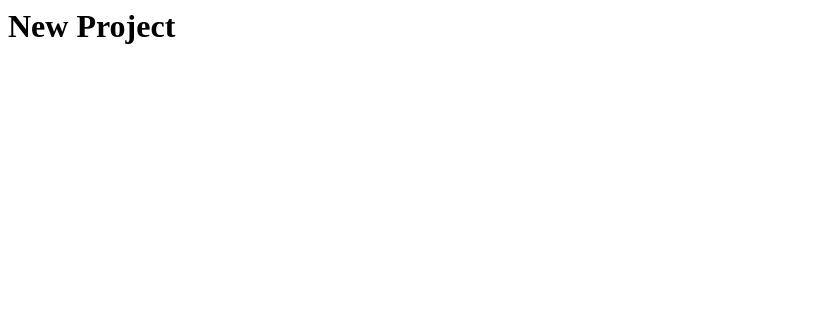
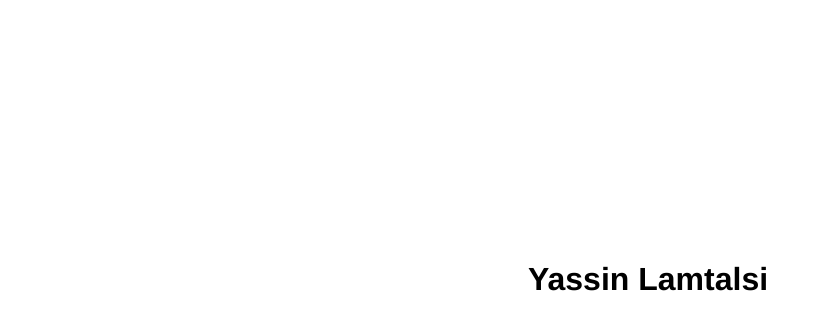
Before and after one commit to yassinlamtalsi/hello, a plain HTML site: page index.html in a window 1280 px wide. Shown: the whole page, without its empty margins (0-821 px from the left). Drawn offline with Linux system fonts and the light colour scheme.

Commit message:
Center the h1

```diff
--- a/index.html
+++ b/index.html
@@ -4,8 +4,17 @@
 	<title></title>
 	<meta charset="utf-8">
 </head>
-
+<style type="text/css">
+	h1{
+		position: absolute;
+		top: 30%;
+		width: 100%;
+		font-family: Helvetica;
+		font-size: 50s;
+		text-align: center;
+	}
+</style>
 <body>
-	<h1>New Project</h1>
+	<h1>Yassin Lamtalsi</h1>
 </body>
 </hmtl>
```
